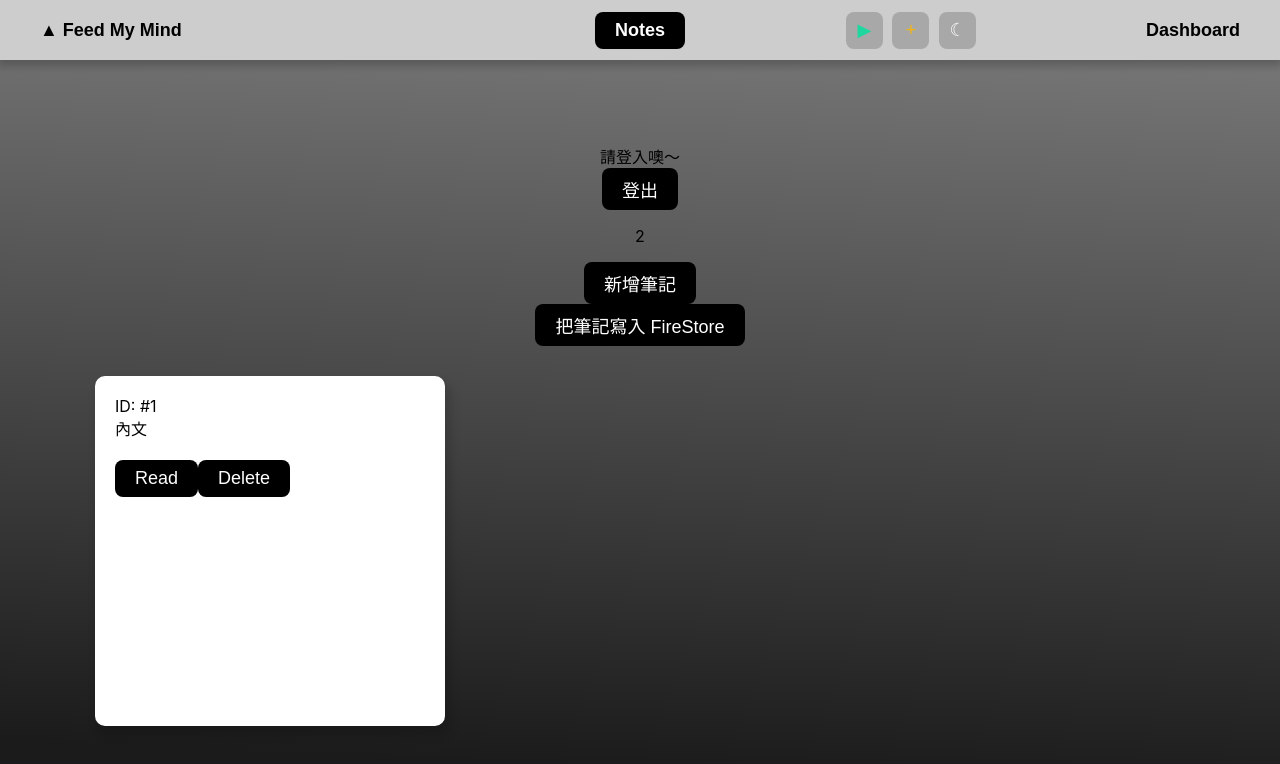
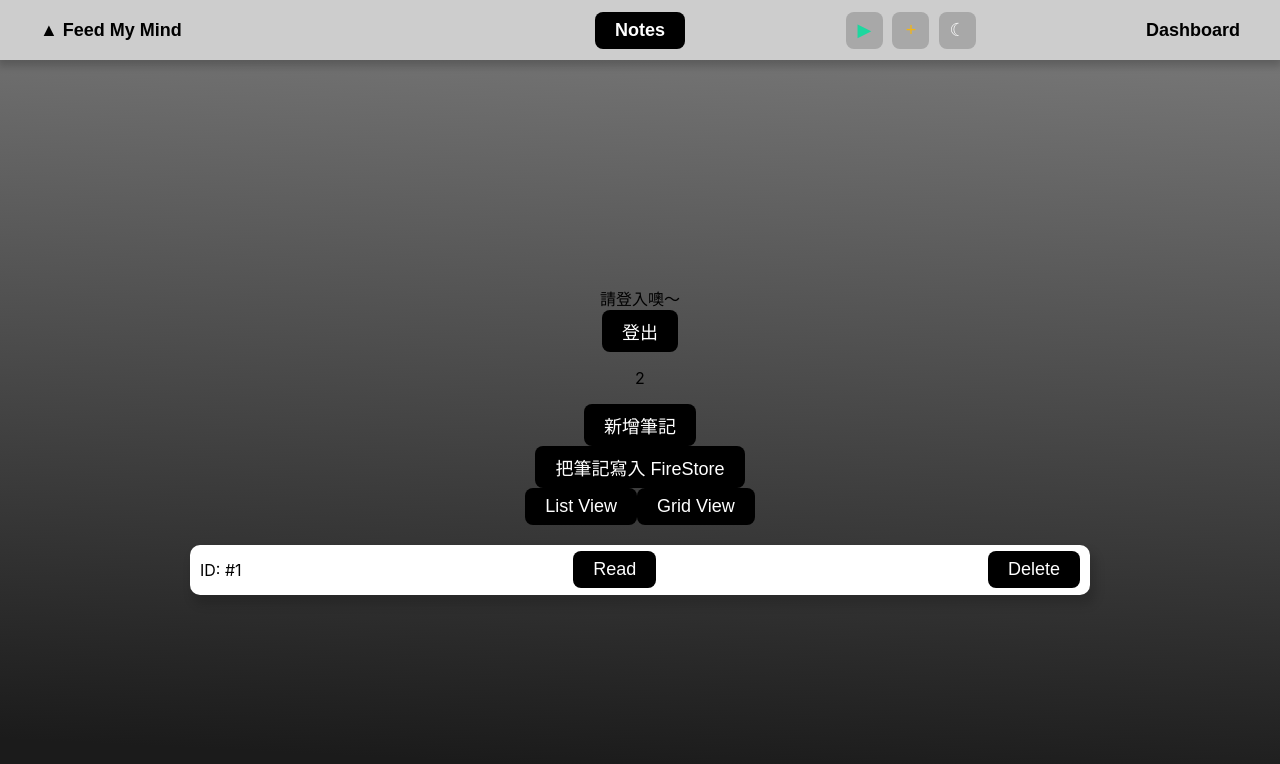
Before and after one commit to ray-mj-huang/Feed-My-Mind, a React (Create React App) app: page /notes in a window 1280 px wide. Both pictures are taken after a click on the button "新增筆記". Shown: the top 764 px of the page. Built offline with nearby package versions, Linux system fonts and the light colour scheme; no server answers.

Commit message:
Add 'List' view mode

```diff
--- a/src/Card.js
+++ b/src/Card.js
@@ -1,24 +1,38 @@
 /* eslint-disable react/prop-types */
 /* eslint-disable react/button-has-type */
 
-const normalCard = {
-  width: '350px',
-  height: '350px',
-  padding: '20px',
-  margin: '10px 20px 30px 0',
-  borderRadius: '10px',
-  boxShadow: '4px 8px 10px 2px rgba(0, 0, 0, 0.15)',
-  background: 'white',
-};
+import styled from 'styled-components';
+
+const GridViewCard = styled.div`
+  width: 350px;
+  height: 350px;
+  padding: 20px;
+  margin: 10px 20px 30px 0;
+  border-radius: 10px;
+  box-shadow: 4px 8px 10px 2px rgba(0, 0, 0, 0.15);
+  background: white;
+`;
+
+const ListViewCard = styled.div`
+  width: 900px;
+  height: 50px;
+  padding: 10px;
+  margin: 20px 0;
+  border-radius: 10px;
+  box-shadow: 4px 8px 10px 2px rgba(0, 0, 0, 0.15);
+  background: white;
+  display: flex;
+  align-items: center;
+  justify-content: space-between;
+`;
 
 export default function Card({
-  card, onRead, onDelete,
+  card, onRead, onDelete, viewMode,
 }) {
   return (
     <div>
-      <div
-        style={normalCard}
-      >
+      { viewMode === 'GridView' && (
+        <GridViewCard>
           <div>
             {`ID: #${card.id}`}
           </div>
@@ -31,12 +45,20 @@ export default function Card({
               marginBottom: '20px',
             }}
           />
-
           <button onClick={onRead}>Read</button>
 
           <button onClick={onDelete}>Delete</button>
-
+        </GridViewCard>
+      )}
+      { viewMode === 'ListView' && (
+        <ListViewCard>
+          <div>
+            {`ID: #${card.id}`}
           </div>
+          <button onClick={onRead}>Read</button>
+          <button onClick={onDelete}>Delete</button>
+        </ListViewCard>
+      )}
     </div>
   );
 }
--- a/src/pages/Notes.js
+++ b/src/pages/Notes.js
@@ -37,6 +37,8 @@ export default function Notes() {
   const [cards, setCards] = useState([]);
   const [isRead, setIsRead] = useState(false);
   const [readingCardId, setReadingCardId] = useState(0);
+
+  const [viewMode, setViewMode] = useState('ListView');
 
   const [userInfo, setUserInfo] = useState('');
 
@@ -103,6 +105,7 @@ export default function Notes() {
         handleOnRead(c.id);
       }}
       onDelete={() => handleDelete(c.id)}
+      viewMode={viewMode}
     />
   ));
 
@@ -140,10 +143,21 @@ export default function Notes() {
         style={{
           width: '100%',
           maxWidth: '1400px',
+          display: 'flex',
+          flexDirection: 'column',
+          alignItems: 'center',
         }}
       >
         <div
-          className="cardContainer"
+          style={{
+            display: 'flex',
+          }}
+        >
+          <button onClick={() => setViewMode('ListView')}>List View</button>
+          <button onClick={() => setViewMode('GridView')}>Grid View</button>
+        </div>
+        <div
+          className={viewMode === 'GridView' && 'cardContainer'}
         >
           {cardList}
         </div>
```
Lines whose indentation alone changed are shown as unchanged.
